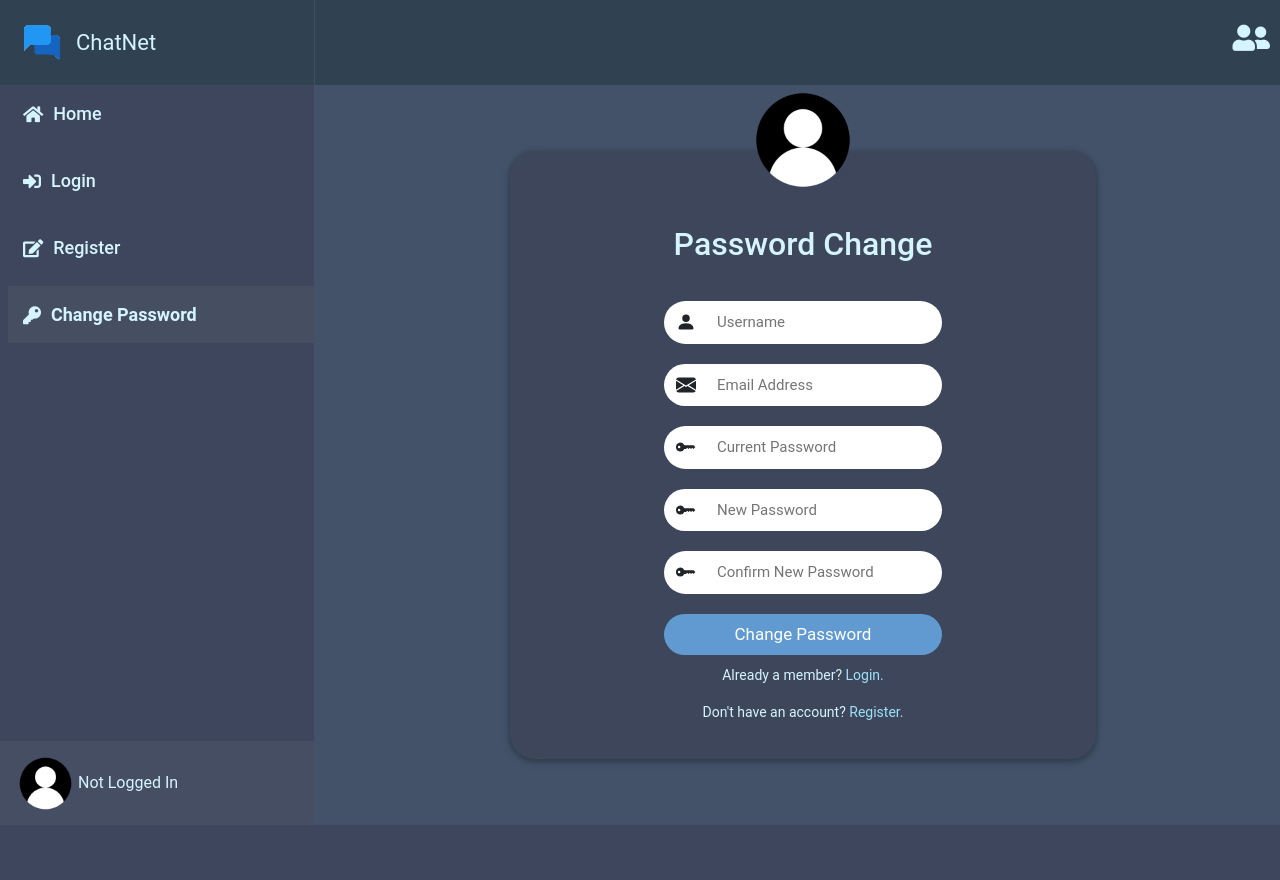
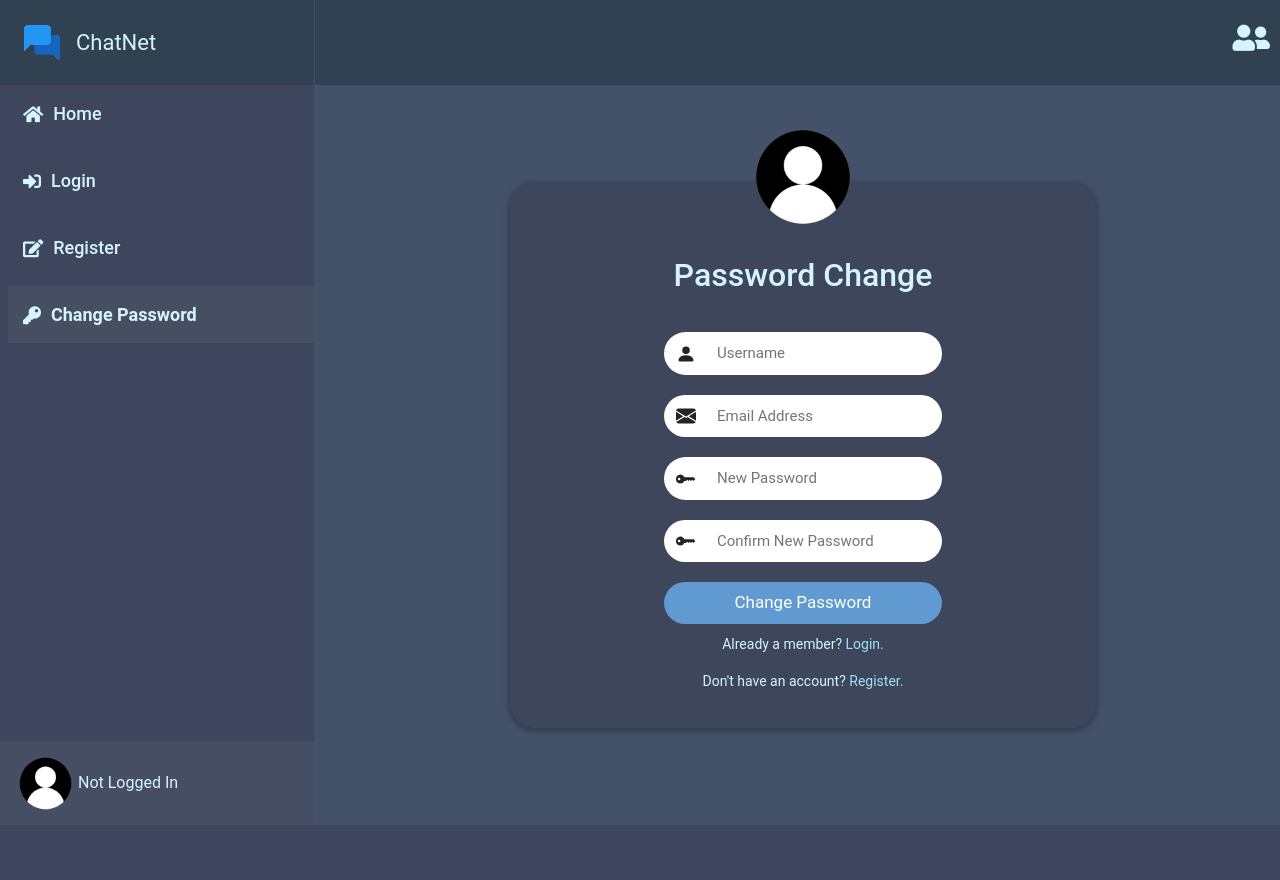
Before and after one commit to adrian-y1/ChatNet, a Django app: page /change_password in a window 1280 px wide. Run offline with Django 4.2, Linux system fonts and the light colour scheme; data that the repository does not hold is empty; parts of the project's set-up code (start-up, migrations or seed data) failed here and were passed over.

Commit message:
Removed Current Password

```diff
--- a/chat/templates/chat/change_password.html
+++ b/chat/templates/chat/change_password.html
@@ -61,16 +61,6 @@
                                         <path d="M3.5 11.5a3.5 3.5 0 1 1 3.163-5H14L15.5 8 14 9.5l-1-1-1 1-1-1-1 1-1-1-1 1H6.663a3.5 3.5 0 0 1-3.163 2zM2.5 9a1 1 0 1 0 0-2 1 1 0 0 0 0 2z"/>
                                       </svg>
                                 </span>
-                                <input type="password" name="password" placeholder="Current Password" required>
-                            </div>
-                        </div>
-                        <div class="login-input-group">
-                            <div class="input-group">
-                                <span class="input-group-text" id="basic-addon1">
-                                    <svg xmlns="http://www.w3.org/2000/svg" width="20" height="20" fill="currentColor" class="bi bi-key-fill" viewBox="0 0 16 16">
-                                        <path d="M3.5 11.5a3.5 3.5 0 1 1 3.163-5H14L15.5 8 14 9.5l-1-1-1 1-1-1-1 1-1-1-1 1H6.663a3.5 3.5 0 0 1-3.163 2zM2.5 9a1 1 0 1 0 0-2 1 1 0 0 0 0 2z"/>
-                                      </svg>
-                                </span>
                                 <input type="password" name="npassword" placeholder="New Password" required pattern=".{6,}" title="Password must be atleast 6 characters.">
                             </div>
                         </div>
--- a/chat/views.py
+++ b/chat/views.py
@@ -491,7 +491,6 @@ def change_password(request):
     if request.method == "POST":
         username = request.POST["username"]
         email = request.POST['email']
-        password = request.POST["password"]
         n_password = request.POST['npassword']
         cn_password = request.POST['cnpassword']
 
@@ -503,10 +502,6 @@ def change_password(request):
             return render(request, "chat/change_password.html", {
                 "message": "Email field cannot be blank."
             })
-        if password == '':
-            return render(request, "chat/change_password.html", {
-                "message": "Password field cannot be blank."
-            })
         if n_password == '':
             return render(request, "chat/change_password.html", {
                 "message": "New Password field cannot be blank."
@@ -516,7 +511,7 @@ def change_password(request):
                 "message": "New Password Confirmation field cannot be blank."
             })
 
-        user_auth = authenticate(request, username=username, email=email, password=password)
+        user_auth = authenticate(request, username=username, email=email)
 
         if user_auth is not None:
             user = User.objects.get(username=username)
```
